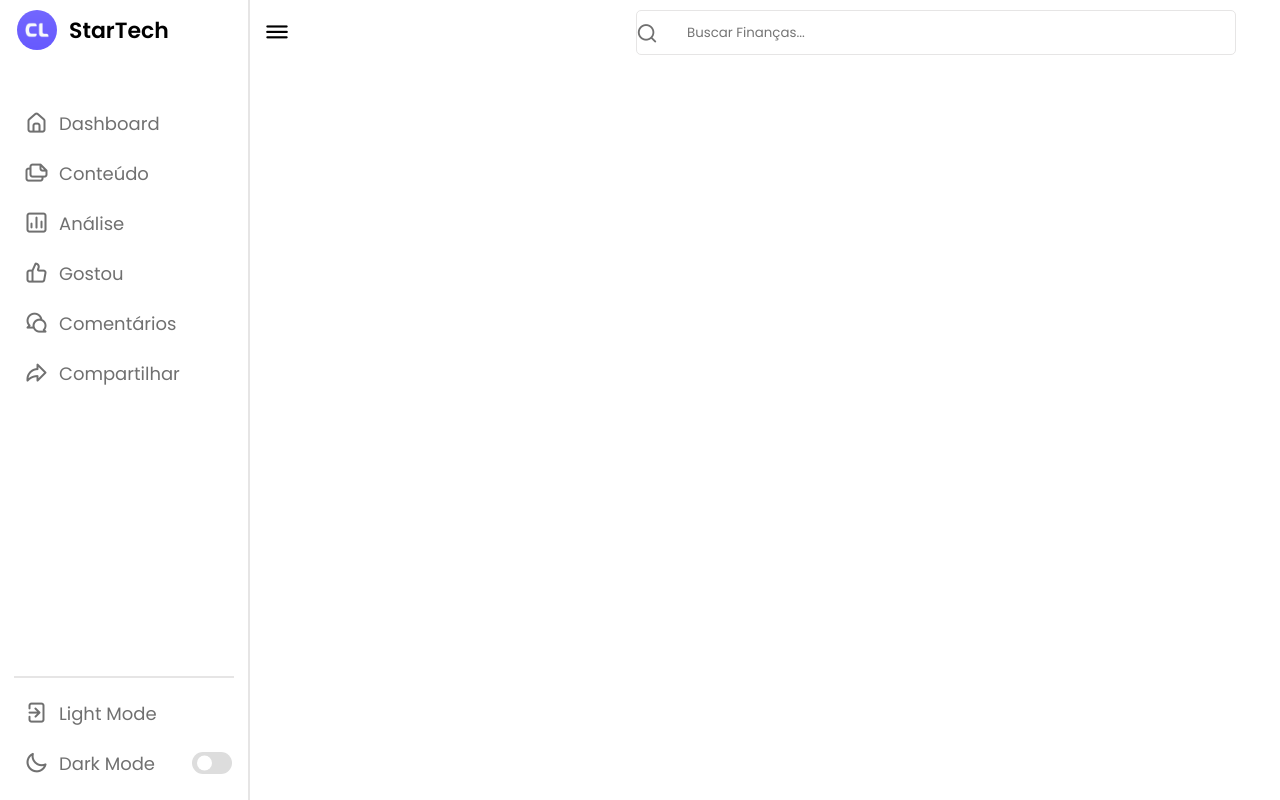
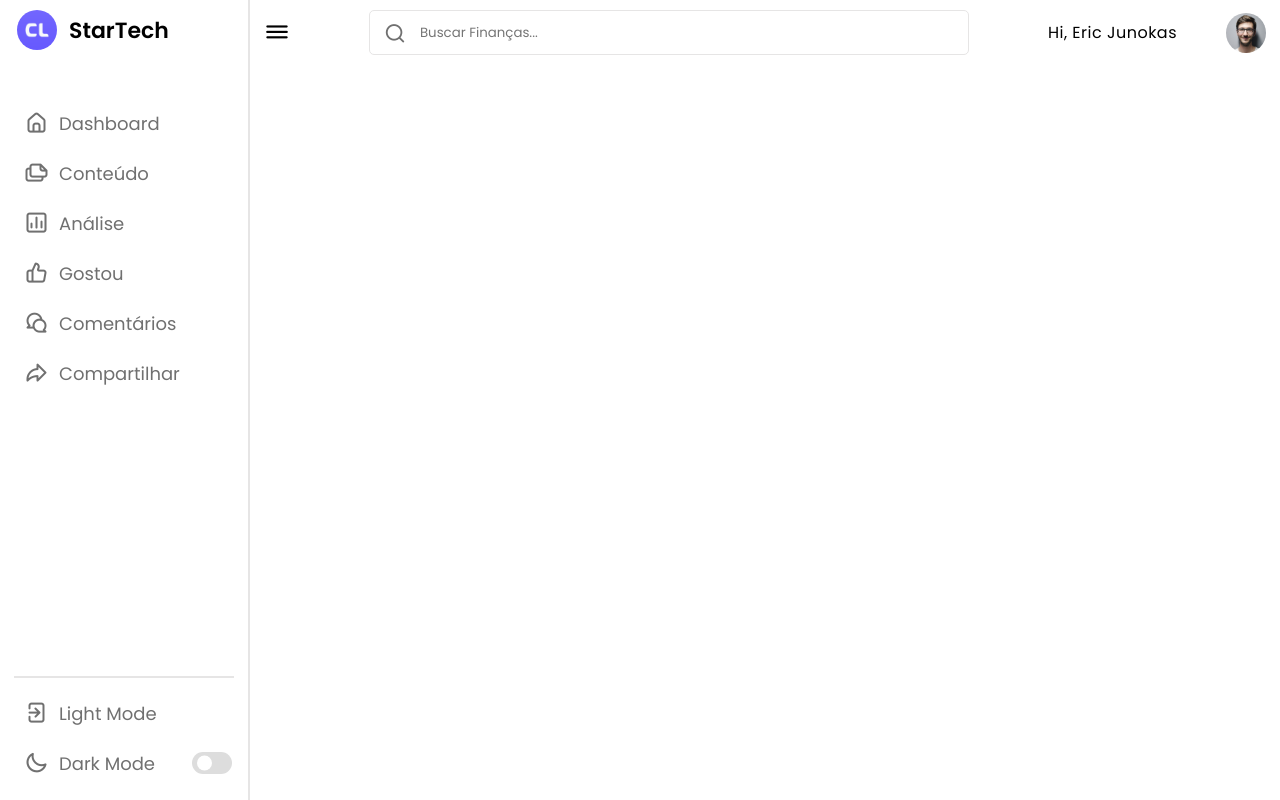
Before and after one commit to Ericofff/gestao_financeira, a PHP site: page /home.html in a window 1280 px wide. Run offline with PHP 8.4, Linux system fonts and the light colour scheme.

Commit message:
Dashboard Top

```diff
--- a/css/homepag.css
+++ b/css/homepag.css
@@ -27,6 +27,12 @@
     --tran-03: all 0.3s ease;
     --tran-03: all 0.2s ease;
     }
+
+.name-profile{
+    font-weight: 400;
+    letter-spacing: .5px;
+    color: var(--text-color);
+}
 
 body{
     min-height: 100vh;
@@ -271,10 +277,16 @@ nav.close ~ .dashboard .top{
 
 .top .search-box i{
     position: absolute;
-    left: 0;
+    left: 15px;
     z-index: 10;
     top: 50%;
     font-size: 22px;
     transform: translateY(-50%);
     color: var(--black-light-color);
 }
+
+.top img{
+    width: 40px;
+    border-radius: 50%;
+
+}
--- a/home.html
+++ b/home.html
@@ -74,6 +74,9 @@
                 <i class="uil uil-search"></i>
                 <input type="text" placeholder="Buscar Finanças...">
             </div>
+
+            <span class="name-profile">Hi, Eric Junokas</span>
+            <img src="img/profile.jpg" alt="">
         </div>
 
     </section>
```
